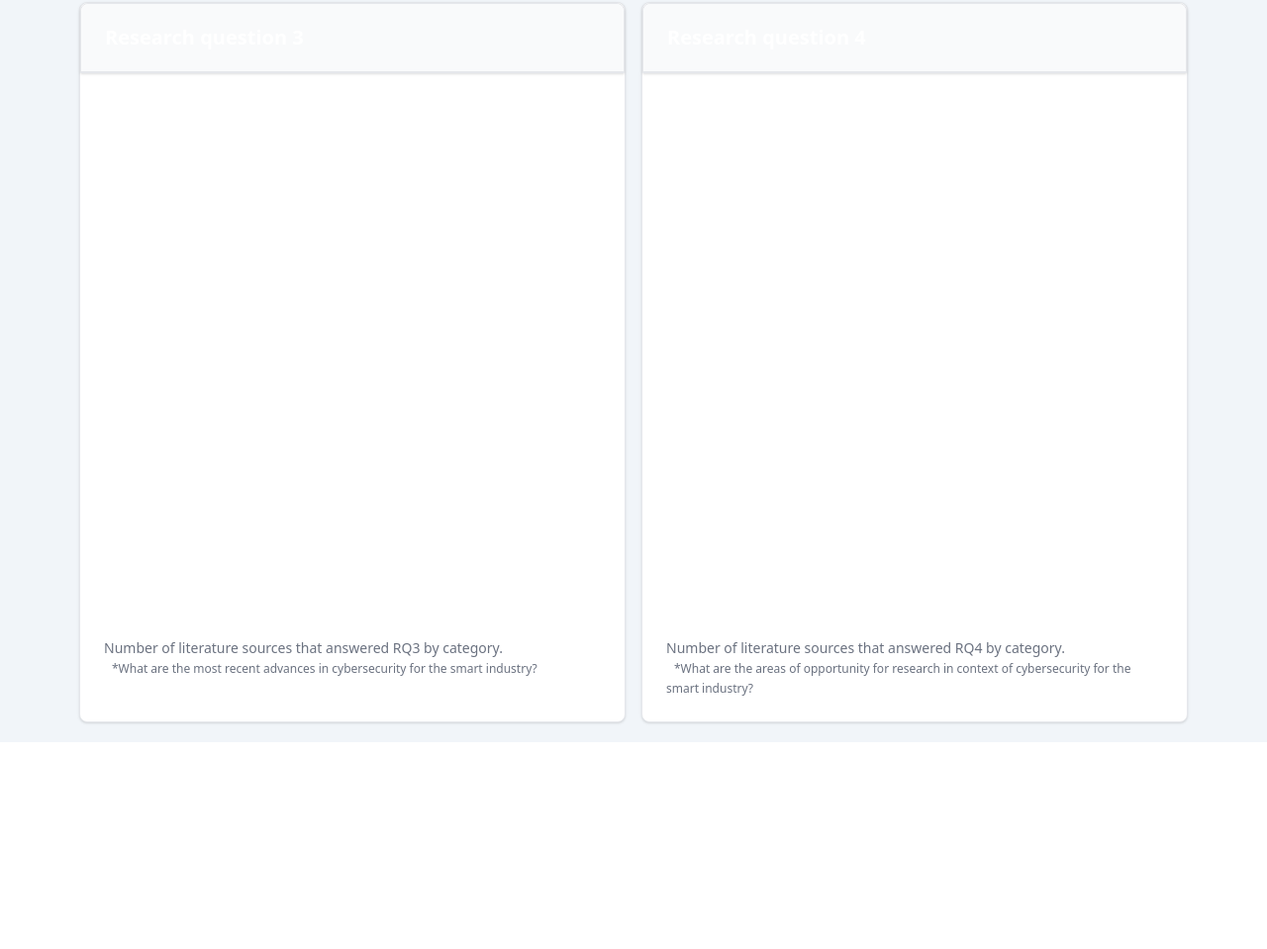
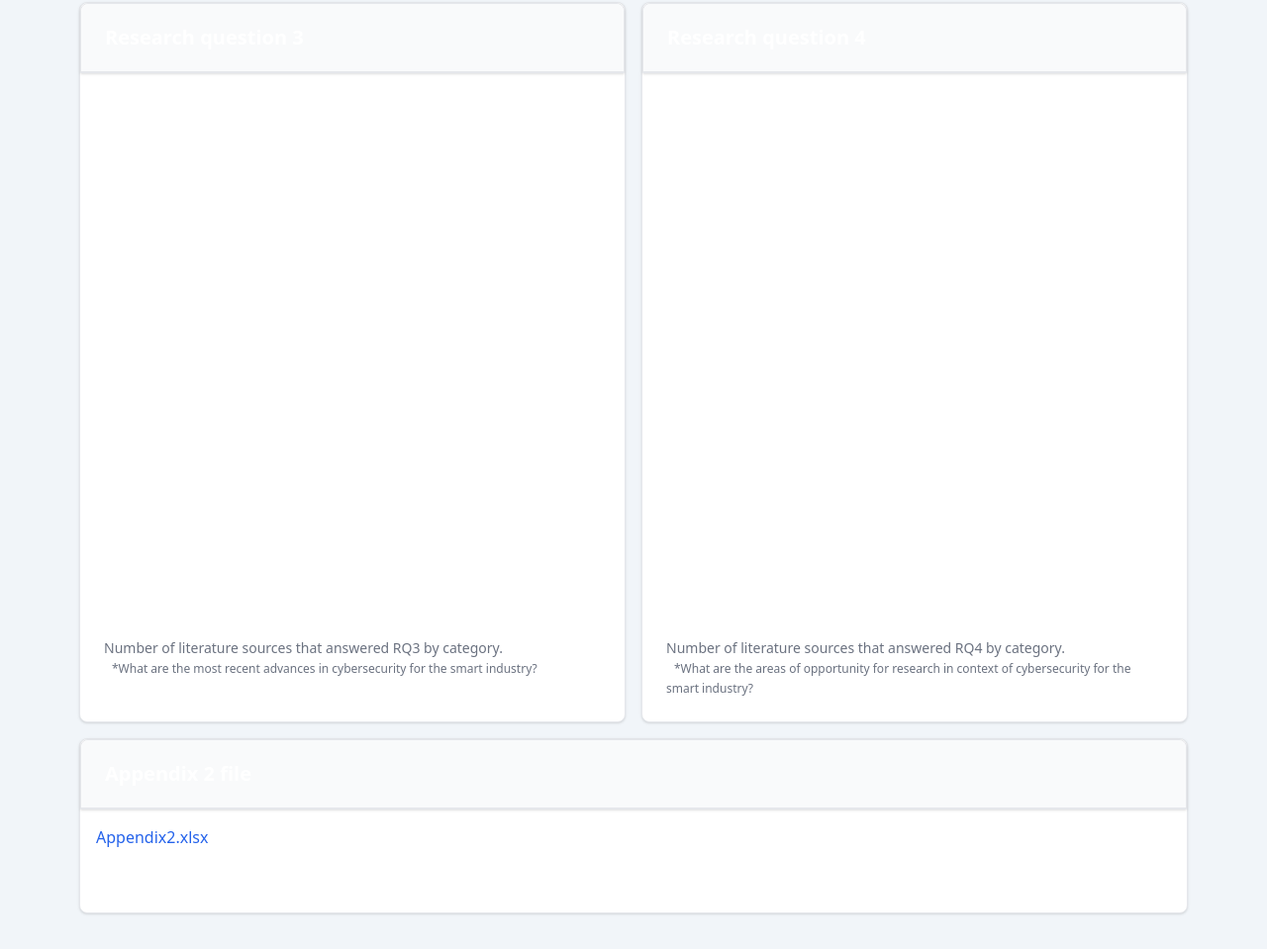
Before and after one commit to researchteamcomputingsystems/cybersecuritysmartindustry, a plain HTML site: page index.html in a window 1280 px wide. Shown: the part 2143-3102 px from the top of the page at 99% size. Before the commit the page ends 2893 px from the top, so only its background shows below. Drawn offline with nearby package versions, Linux system fonts and the light colour scheme.

Commit message:
Added hyperlink to Appendix 2 file

```diff
--- a/index.html
+++ b/index.html
@@ -89,6 +89,21 @@
                 </p>
             </div>
         </section>
+        <div class="w-full bg-white border border-gray-200 rounded-lg shadow my-4">
+            <div class="w-full bg-white border border-gray-200 rounded-t-lg shadow dark:bg-gray-800 dark:border-gray-700">
+                <ul class="flex flex-wrap text-sm font-medium text-center text-gray-500 border-b border-gray-200 rounded-t-lg bg-gray-50 dark:border-gray-700 dark:text-gray-400 dark:bg-gray-800" id="defaultTab" data-tabs-toggle="#defaultTabContent" role="tablist">
+                    <li class="mr-2 p-6">
+                        <h5 class="text-xl font-bold leading-none text-white">Appendix 2 file</h5>
+                    </li>
+                </ul>
+            </div>
+            <div class="p-4">
+                <a href="/docs/Appendix2.xlsx" target="_blank" class="text-blue-600">Appendix2.xlsx</a>
+            </div>
+            <p class="text-xs text-gray-500 dark:text-gray-400 p-6">
+
+            </p>
+        </div>
     </div>
 </body>
 </html>
```
